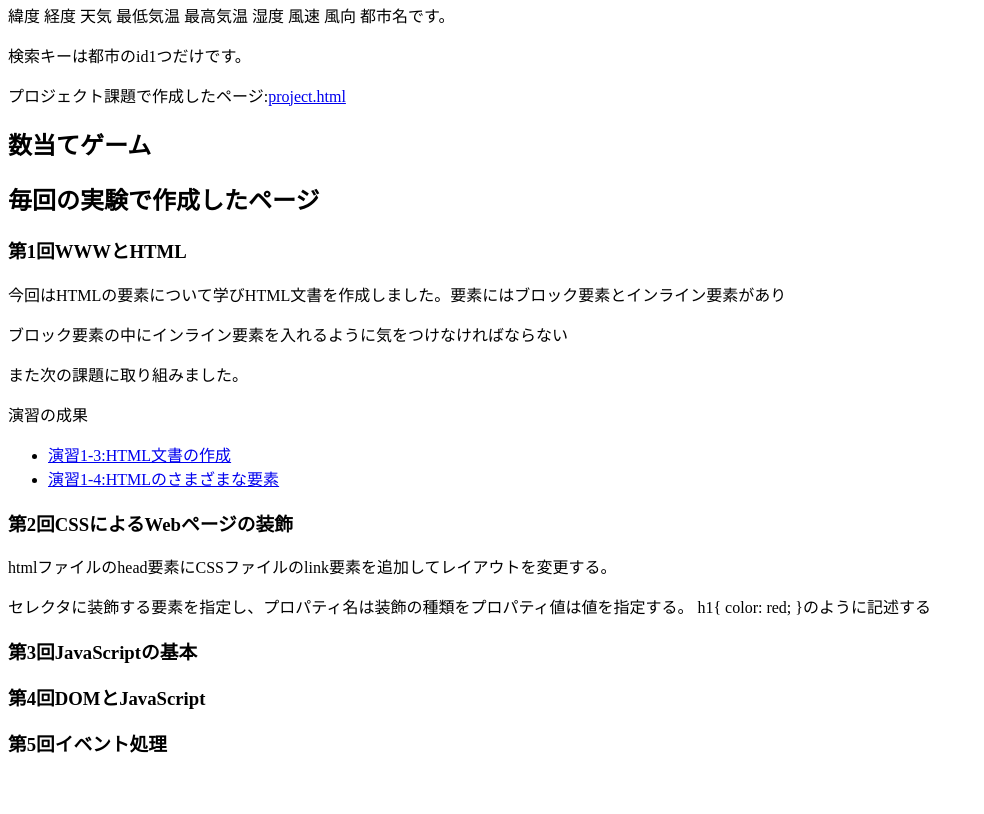
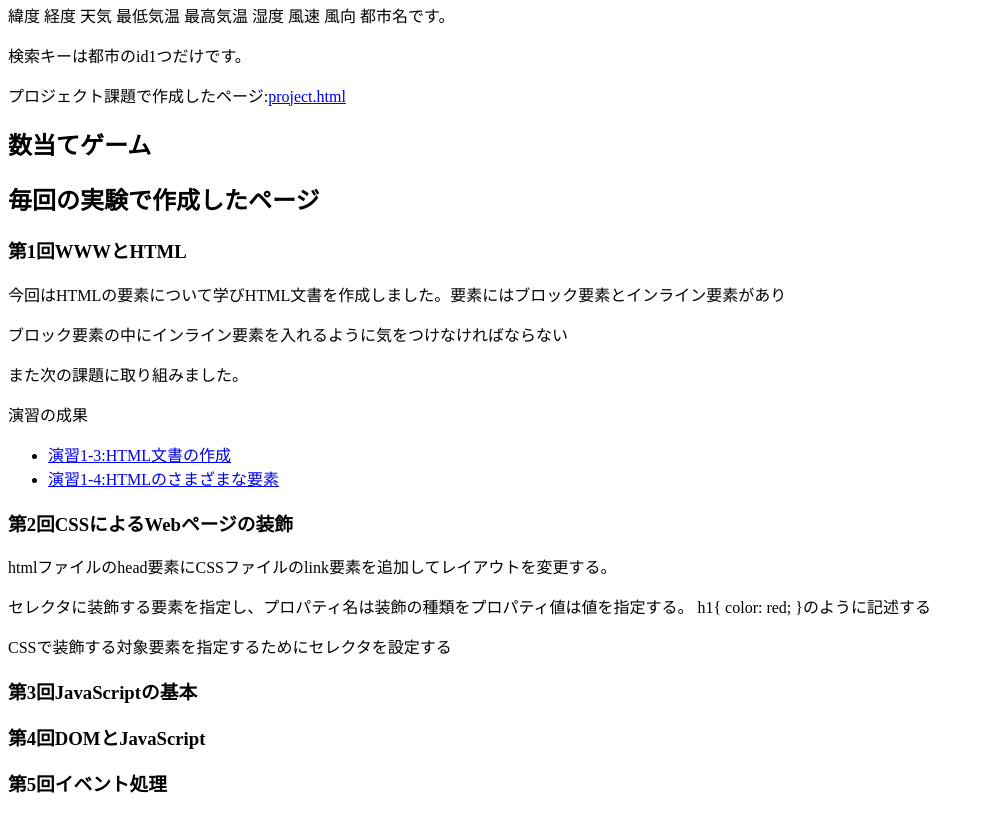
Before and after one commit to G285052022/medialabo, a plain HTML site: page index.html in a window 1280 px wide. Shown: the part 364-1178 px from the top of the page, without its empty margins (0-984 px from the left). Before the commit the page ends 1138 px from the top, so only its background shows below. Drawn offline with Linux system fonts and the light colour scheme.

Commit message:
第二回課題

```diff
--- a/index.html
+++ b/index.html
@@ -32,6 +32,7 @@
     <h3>第2回CSSによるWebページの装飾</h3>
         <p>htmlファイルのhead要素にCSSファイルのlink要素を追加してレイアウトを変更する。</p>
         <p>セレクタに装飾する要素を指定し、プロパティ名は装飾の種類をプロパティ値は値を指定する。 h1{ color: red; }のように記述する</p>
+        <p>CSSで装飾する対象要素を指定するためにセレクタを設定する</p>
     <h3>第3回JavaScriptの基本</h3>
 
     <h3>第4回DOMとJavaScript</h3>
```
